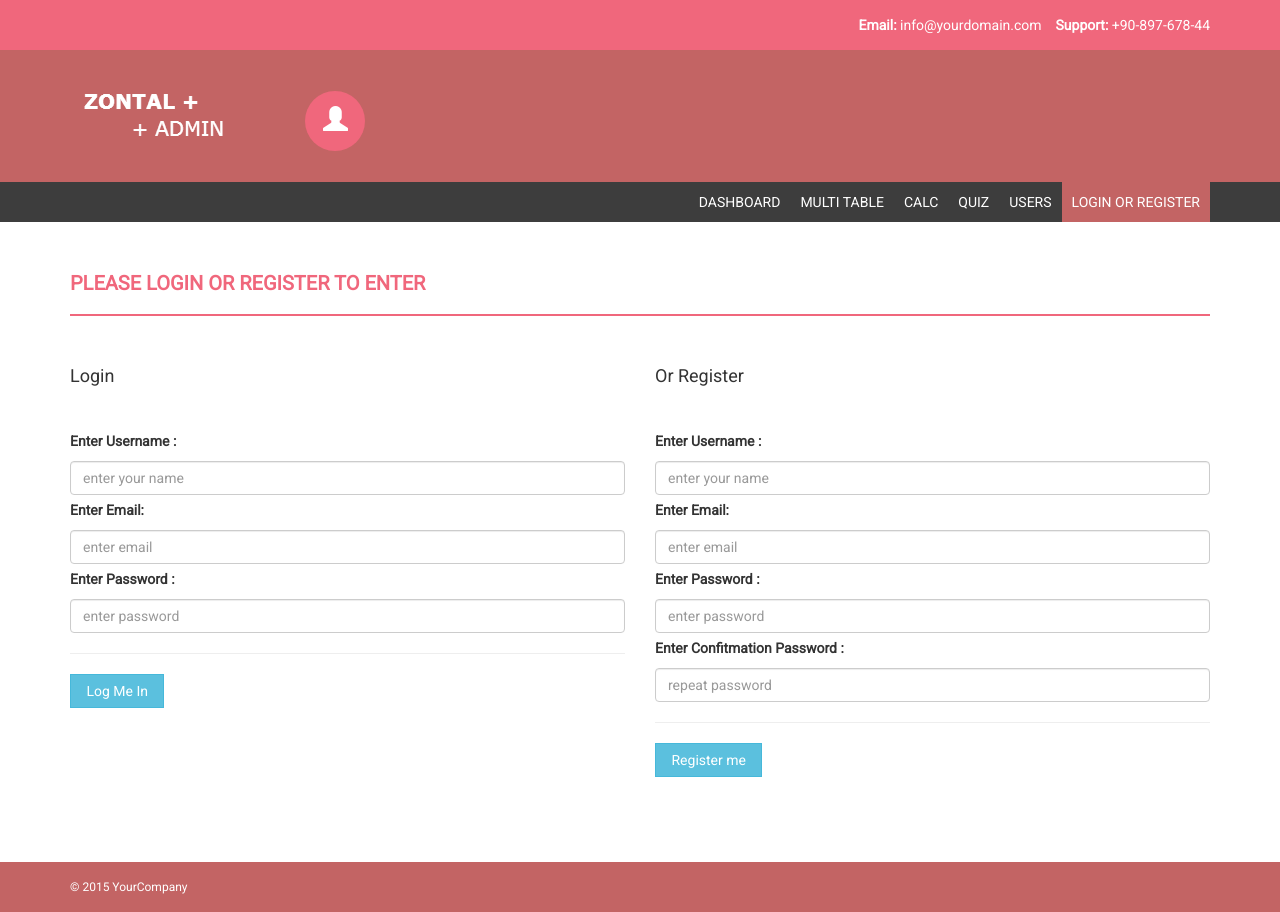
After one commit to popovdenis/si-project-2017, a PHP site: page /login_or_register_form.php in a window 1280 px wide. The commit adds this page. Run offline with PHP 8.4, Linux system fonts and the light colour scheme.

Commit message:
first commit si-project

```diff
--- a/config.php
+++ b/config.php
@@ -10,6 +10,8 @@ define('MULTI', 'multi');
 define('CALC', 'calc');
 define('QUIZ', 'quiz');
 define('USERS', 'users');
+define('LOGIN', 'login');
+define('REGISTER', 'register');
 
 //$configDb = $config['db'];
 //define('DB_HOST', $configDb['host']);
--- /dev/null
+++ b/login.php
@@ -0,0 +1 @@
+<?php
--- /dev/null
+++ b/login_or_register_form.php
@@ -0,0 +1,57 @@
+<?php require_once 'header.php' ?>
+<?php require_once 'navbar.php' ?>
+<!-- LOGO HEADER END-->
+<?php $title = LOGIN ?>
+<?php require_once 'menu.php' ?>
+<!-- MENU SECTION END-->
+
+<div class="content-wrapper">
+	<div class="container">
+		<div class="row">
+			<div class="col-md-12">
+				<h4 class="page-head-line">Please Login Or Register To Enter </h4>
+
+			</div>
+
+		</div>
+		<div class="row">
+			<div class="col-md-6">
+				<h4> Login </h4>
+				<br />
+				<form action="login.php" method="POST">
+                    <label>Enter Username : </label>
+                    <input type="text" name="username" value="" placeholder="enter your name" class="form-control" />
+					<label>Enter Email: </label>
+					<input type="text" name="username" value="" placeholder="enter email" class="form-control" />
+					<label>Enter Password :  </label>
+					<input type="password" name="password" value="" placeholder="enter password" class="form-control" />
+					<hr />
+					<input type="submit" value = "&nbsp;Log Me In&nbsp;" class="btn btn-info" <span class="glyphicon glyphicon-user"></span>
+				</form>
+			</div>
+            <div class="col-md-6">
+                <h4> Or Register </h4>
+                <br />
+                <form action="register.php" method="POST">
+                    <label>Enter Username : </label>
+                    <input type="text" name="username" value="" placeholder="enter your name" class="form-control" />
+                    <label>Enter Email: </label>
+                    <input type="text" name="email" value="" placeholder="enter email" class="form-control" />
+                    <label>Enter Password :  </label>
+                    <input type="password" name="password" value="" placeholder="enter password" class="form-control" />
+                    <label>Enter Confitmation Password :  </label>
+                    <input type="password" name="confirmation" value="" placeholder="repeat password" class="form-control" />
+                    <hr />
+                    <input type="submit" value = "&nbsp;Register me&nbsp;" class="btn btn-info" <span class="glyphicon glyphicon-user"></span>
+                </form>
+            </div>
+
+				</div>
+
+			</div>
+
+		</div>
+	</div>
+</div>
+<!-- CONTENT-WRAPPER SECTION END-->
+<?php require_once 'footer.php' ?>
--- a/menu.php
+++ b/menu.php
@@ -24,6 +24,10 @@
                             <a <?php if ($title == USERS) :?> class="menu-top-active" <?php endif; ?>
                                 href="<?php echo SITE ?>/users.php">Users</a>
                         </li>
+                        <li>
+                            <a <?php if ($title == LOGIN) :?> class="menu-top-active" <?php endif; ?>
+                                href="<?php echo SITE ?>/login_or_register_form.php">LOGIN OR REGISTER</a>
+                        </li>
                     </ul>
                 </div>
             </div>
--- /dev/null
+++ b/register.php
@@ -0,0 +1 @@
+<?php
```
